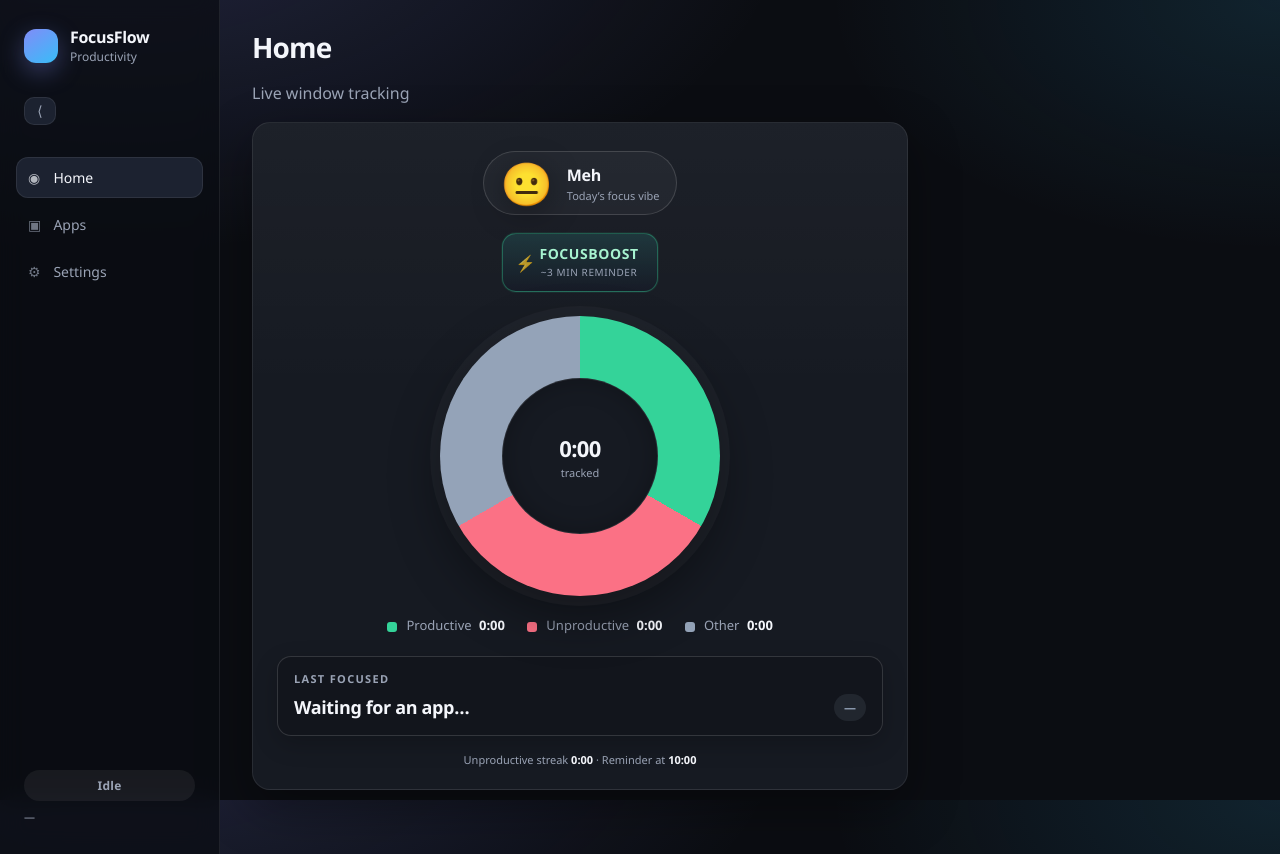
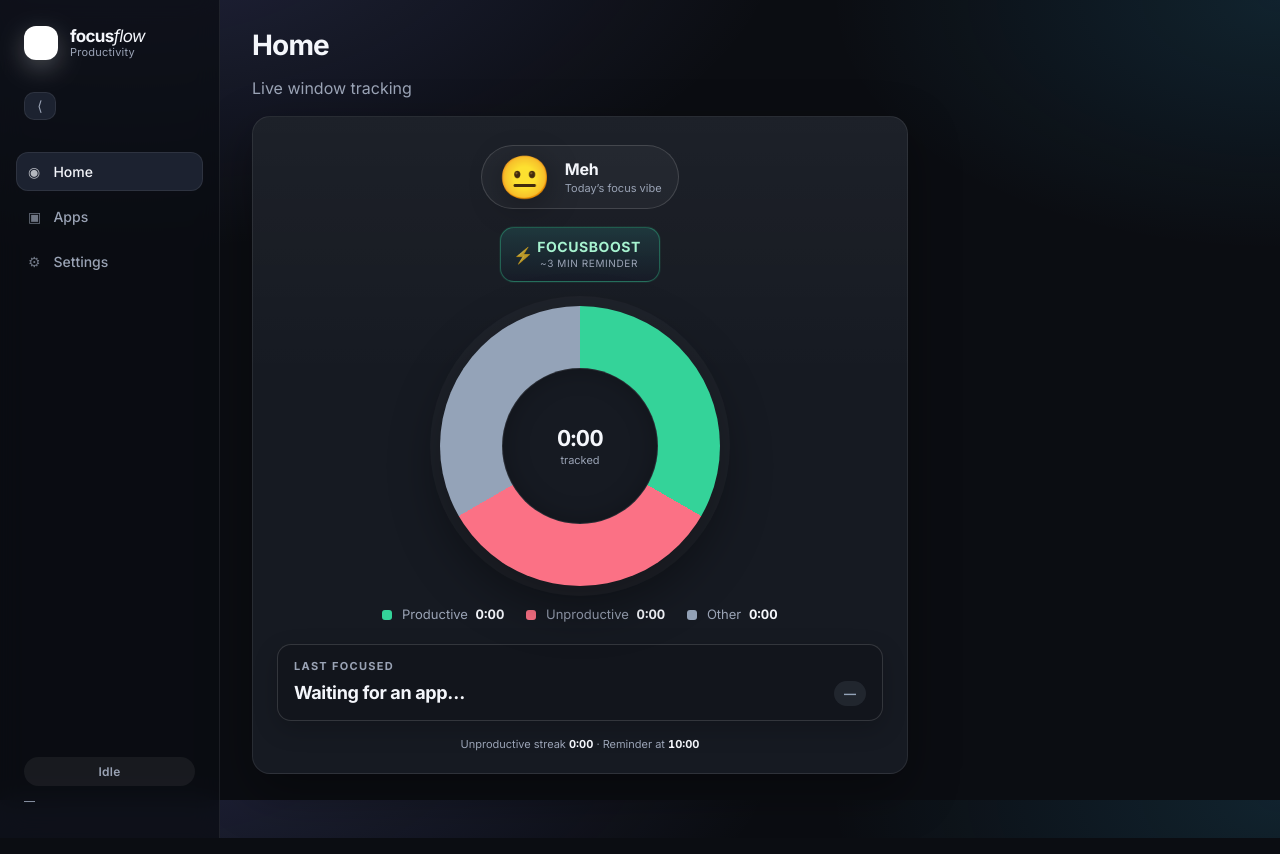
Before and after one commit to gitpaperclip/productivity-tracker, an Electron app: page renderer/index.html in a window 1280 px wide. Drawn offline with Linux system fonts and the light colour scheme.

Commit message:
Brand FocusFlow with Inter and logo assets
Bundle Inter locally (400-700 + italic), sidebar ff mark + focus/flow wordmark, and set the window icon.

```diff
--- a/renderer/index.html
+++ b/renderer/index.html
@@ -3,7 +3,7 @@
 <head>
   <meta charset="UTF-8" />
   <meta name="viewport" content="width=device-width, initial-scale=1" />
-  <meta http-equiv="Content-Security-Policy" content="default-src 'self'; style-src 'self' 'unsafe-inline'; script-src 'self'" />
+  <meta http-equiv="Content-Security-Policy" content="default-src 'self'; style-src 'self' 'unsafe-inline'; script-src 'self'; font-src 'self'" />
   <title>FocusFlow</title>
   <link rel="stylesheet" href="styles.css" />
 </head>
@@ -11,9 +11,9 @@
   <div class="shell">
     <aside class="rail">
       <div class="logo">
-        <span class="logo-mark"></span>
+        <img class="logo-mark-img" src="assets/logo-mark.png" alt="" />
         <div>
-          <div class="logo-name">FocusFlow</div>
+          <div class="logo-word"><span class="wm-focus">focus</span><span class="wm-flow">flow</span></div>
           <div class="logo-sub">Productivity</div>
         </div>
       </div>
--- a/renderer/styles.css
+++ b/renderer/styles.css
@@ -1,3 +1,39 @@
+@font-face {
+  font-family: "Inter";
+  font-style: normal;
+  font-weight: 400;
+  font-display: swap;
+  src: url("fonts/inter-latin-400-normal.woff2") format("woff2");
+}
+@font-face {
+  font-family: "Inter";
+  font-style: italic;
+  font-weight: 400;
+  font-display: swap;
+  src: url("fonts/inter-latin-400-italic.woff2") format("woff2");
+}
+@font-face {
+  font-family: "Inter";
+  font-style: normal;
+  font-weight: 500;
+  font-display: swap;
+  src: url("fonts/inter-latin-500-normal.woff2") format("woff2");
+}
+@font-face {
+  font-family: "Inter";
+  font-style: normal;
+  font-weight: 600;
+  font-display: swap;
+  src: url("fonts/inter-latin-600-normal.woff2") format("woff2");
+}
+@font-face {
+  font-family: "Inter";
+  font-style: normal;
+  font-weight: 700;
+  font-display: swap;
+  src: url("fonts/inter-latin-700-normal.woff2") format("woff2");
+}
+
 :root {
   --bg: #0b0d12;
   --bg-elev: #12151c;
@@ -17,7 +53,7 @@
   --accent-2: #38bdf8;
   --shadow: 0 18px 50px rgba(0,0,0,0.35);
   --radius: 18px;
-  --font: "Segoe UI", Inter, ui-sans-serif, system-ui, -apple-system, BlinkMacSystemFont, sans-serif;
+  --font: "Inter", system-ui, sans-serif;
   --mono: ui-monospace, "Cascadia Code", "SF Mono", Menlo, Consolas, monospace;
 }
 
@@ -25,6 +61,7 @@
 html, body { margin: 0; height: 100%; }
 body {
   font-family: var(--font);
+  font-weight: 400;
   background:
     radial-gradient(1200px 600px at 10% -10%, rgba(129,140,248,0.18), transparent 55%),
     radial-gradient(900px 500px at 100% 0%, rgba(56,189,248,0.12), transparent 50%),
@@ -50,20 +87,27 @@ body {
 }
 
 .logo { display: flex; gap: 12px; align-items: center; padding: 4px 8px; }
-.logo-mark {
+.logo-mark-img {
   width: 34px; height: 34px; border-radius: 12px;
-  background: linear-gradient(145deg, var(--accent), var(--accent-2));
-  box-shadow: 0 8px 24px rgba(129,140,248,0.35);
+  display: block; flex-shrink: 0;
+  filter: brightness(0) invert(1);
+  box-shadow: 0 8px 24px rgba(129,140,248,0.25);
 }
-.logo-name { font-weight: 650; letter-spacing: -0.02em; }
-.logo-sub { font-size: 12px; color: var(--muted); }
+.logo-word {
+  display: flex; align-items: baseline; gap: 0;
+  letter-spacing: -0.04em; line-height: 1.1;
+  font-size: 17px;
+}
+.wm-focus { font-weight: 700; font-style: normal; }
+.wm-flow { font-weight: 400; font-style: italic; }
+.logo-sub { font-size: 11px; color: var(--muted); letter-spacing: 0.02em; }
 
 .nav { display: flex; flex-direction: column; gap: 6px; }
 .nav-btn {
   appearance: none; border: 0; cursor: pointer; text-align: left;
   background: transparent; color: var(--muted);
   padding: 11px 12px; border-radius: 12px;
-  font: inherit; font-size: 14px; font-weight: 560;
+  font: inherit; font-size: 14px; font-weight: 500;
   display: flex; align-items: center; gap: 10px;
   transition: background 160ms ease, color 160ms ease;
 }
@@ -120,8 +164,8 @@ body {
 .chip.other { background: var(--other-bg); color: var(--other); }
 .chip.ignored { background: rgba(255,255,255,0.06); color: var(--muted); }
 
-h3 { margin: 0 0 16px; font-size: 15px; font-weight: 650; letter-spacing: -0.01em; }
-h4 { margin: 0 0 10px; font-size: 12px; text-transform: uppercase; letter-spacing: 0.1em; }
+h3 { margin: 0 0 16px; font-size: 15px; font-weight: 600; letter-spacing: -0.01em; }
+h4 { margin: 0 0 10px; font-size: 12px; font-weight: 600; text-transform: uppercase; letter-spacing: 0.1em; }
 h4.prod { color: var(--prod); }
 h4.unprod { color: var(--unprod); }
 
@@ -466,7 +510,7 @@ code { font-family: var(--mono); color: #c7d2fe; font-size: 12px; }
 body.nav-collapsed .shell {
   grid-template-columns: 72px 1fr;
 }
-body.nav-collapsed .logo-name,
+body.nav-collapsed .logo-word,
 body.nav-collapsed .logo-sub,
 body.nav-collapsed .nav-btn {
   font-size: 0;
```
Also changed, not shown: src/main.js (+6 -2 lines), renderer/assets/logo-mark.png (added), renderer/assets/logo-wordmark.png (added), renderer/fonts/inter-latin-400-italic.woff2 (added), renderer/fonts/inter-latin-400-normal.woff2 (added), renderer/fonts/inter-latin-500-normal.woff2 (added), renderer/fonts/inter-latin-600-normal.woff2 (added), renderer/fonts/inter-latin-700-normal.woff2 (added).
